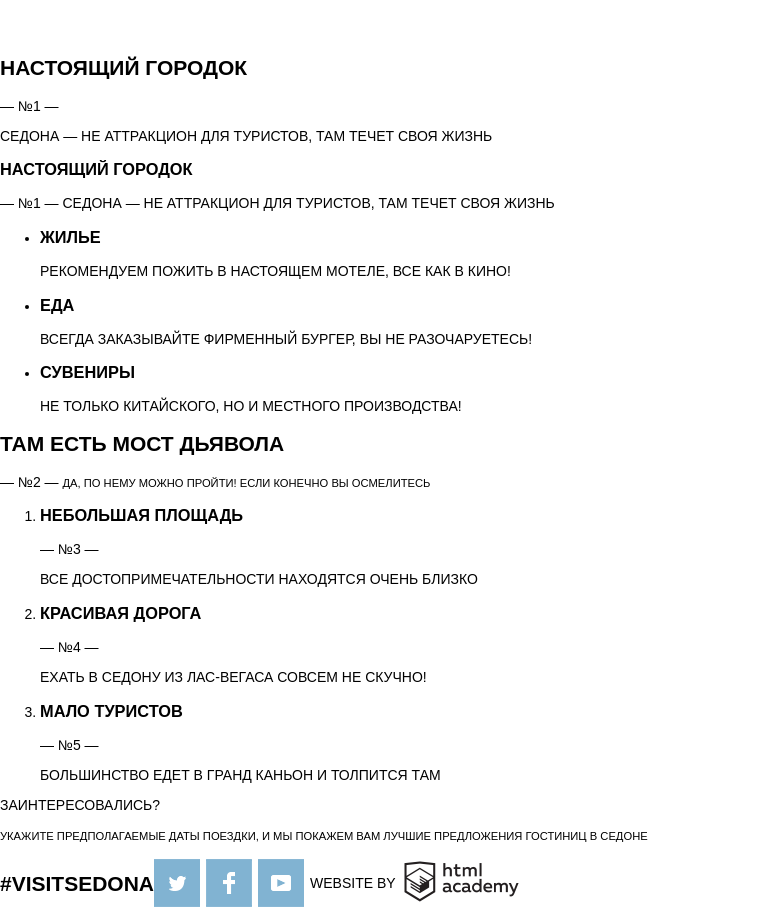
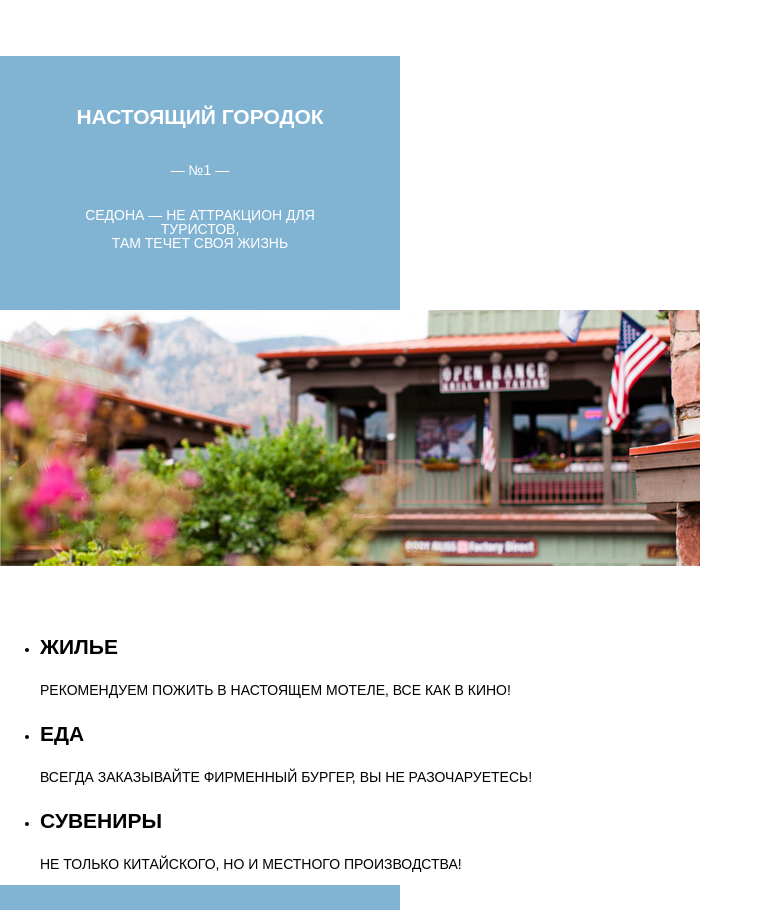
Before and after one commit to arcticstormx/practice_2_sedona, a plain HTML site: page index.html in a window 1280 px wide. Shown: the part 806-1716 px from the top of the page, without its empty margins (0-763 px from the left). Drawn offline with Linux system fonts and the light colour scheme.

Commit message:
Add CSS to index main

```diff
--- a/css/styles.css
+++ b/css/styles.css
@@ -40,6 +40,21 @@ body {
 	height: 1px;
 	margin: -1px;
 }
+
+.bold-text {
+    line-height: 31px;
+    font-size: 21px;
+    font-weight: 700;
+    text-transform: uppercase;
+}
+
+.small-text {
+    line-height: 14px;
+    font-size: 14px;
+    font-weight: 400;
+}
+
+/*классы хэдера*/
 
 .main-header {
 	display: flex;
@@ -91,6 +106,8 @@ body {
 	left: 531px;
 }
 
+/*классы секции main*/
+
 .index-main {
 	text-transform: uppercase;
 	font-weight: 400;
@@ -105,31 +122,59 @@ body {
 	height: 100%;
 }
 
-.sedona-summary__header {
+.sedona-summary__intro-text {
+    margin: 0;
+    padding: 0;
+}
+
+.sedona-summary__intro-text p {
 	margin: 0;
 	margin-bottom: 35px;
 	text-align: center;
 }
 
-.sedona-summary__small {
+.sedona-summary__intro-text small {
 	display: block;
 	margin-bottom: 59px;
 	text-align: center;
 }
 
-.bold-text {
-	line-height: 31px;
-	font-size: 21px;
-	font-weight: 700;
-	text-transform: uppercase;
+.sedona-summary-pic-block {
+    display: flex;
+    flex-direction: row;
+    flex-wrap: wrap;
 }
 
-.small-text {
-	line-height: 14px;
-	font-size: 14px;
-	font-weight: 400;
+.sedona-feature {
+    max-width: 400px;
+
+    padding-top: 45px;
+    padding-bottom: 60px;
+    padding-left: 60px;
+    padding-right: 60px;
+
+    text-align: center;
+
+    color: #ffffff;
+    background-color: #81b3d2;
 }
 
+.sedona-feature h3 {
+    margin: 0;
+    margin-bottom: 30px;
+}
+
+.sedona-feature p {
+    margin: 0;
+    margin-top: 30px;
+}
+
+.sedona-pic1 {
+    background-image: url(../img/pic1.jpg);
+    background-repeat: no-repeat;
+    width: 700px;
+    height: 300px;
+}
 /* начало классов футера */
 
 .main-footer {
@@ -189,3 +234,10 @@ body {
 	background-image: url("../img/logo_name.png");
 	background-repeat: none;
 }
+
+
+ /*модалка*/
+
+ .modal {
+ 	display: none;
+ }
--- a/index.html
+++ b/index.html
@@ -18,11 +18,12 @@
 				<img class="nav-logo" src="img/logo.png" alt="">
 			</div>
 			<ul class="site-nav">
-				<li><a href="">Карта штата</a></li>
-				<li><a href="">Гостиницы</a></li>
+				<li><a href="#">Карта штата</a></li>
+				<li><a href="#">Гостиницы</a></li>
 			</ul>
 		</nav>
 	</header>
+
 	<main class="index-main">
 		<h1 class="visually-hidden">Описание города Седона</h1>
 
@@ -32,51 +33,42 @@
 
 		<section class="sedona-summary">
 
-				<p class="sedona-summary__header bold-text">
-					СЕДОНА — небольшой городок в АРИЗОНЕ,</br> заслуживающий большего!
-				</p>
-				<small class="sedona-summary__small small-text">
-					Рассмотрим 5 причин, по которым Седона круче, чем гранд каньон!
-				</small>
+            <div class="sedona-summary__intro-text">
+                <p class="bold-text">
+                    СЕДОНА — небольшой городок в АРИЗОНЕ,</br> заслуживающий большего!
+                </p>
+                <small class="small-text">
+                    Рассмотрим 5 причин, по которым Седона круче, чем гранд каньон!
+                </small>
+            </div>
 
-			<div>
-				<div class="sedona-summary__feature sedona-feature">
-					<h2>Настоящий городок</h2>
-					<span>— №1 —</span>
-					<p>
-					СЕДОНА — НЕ АТТРАКЦИОН ДЛЯ ТУРИСТОВ, ТАМ ТЕЧЕТ СВОЯ ЖИЗНЬ
+            <div class="sedona-summary__pic-block">
+				<div class="sedona-feature">
+					<h3 class="bold-text">Настоящий городок</h3>
+					<span class="small-text">— №1 —</span>
+					<p class="small-text">
+					   СЕДОНА — НЕ АТТРАКЦИОН ДЛЯ ТУРИСТОВ,</br> ТАМ ТЕЧЕТ СВОЯ ЖИЗНЬ
 					</p>
 				</div>
-                <div class="main-sedona-pic1"></div>
+                <div class="sedona-pic1"></div>
+            </div>
 
-			<div class="sedona-summary__feature-and-pic">
-				<div class="sedona-summary__feature-block">
-					<h3 clas="bold-text">Настоящий городок</h3>
-					<small class="small-text">— №1 —</small>
-					<small class="small-text">
-					СЕДОНА — НЕ АТТРАКЦИОН ДЛЯ ТУРИСТОВ, ТАМ ТЕЧЕТ СВОЯ ЖИЗНЬ
-					</small>
-				</div>
-				<span class="sedona-photo sedona-photo--1"></span>
-
-			</div>
-
-			<ul>
-				<li>
-					<h3>Жилье</h3>
-					<p>
+			<ul class="utilities-list">
+				<li class="sedona-utility">
+					<h3 class="bold-text">Жилье</h3>
+					<p class="small-text">
 						Рекомендуем пожить в настоящем мотеле, все как в кино!
 					</p>
 				</li>
-				<li>
-					<h3>Еда</h3>
-					<p>
+				<li class="sedona-utility">
+					<h3 class="bold-text">Еда</h3>
+					<p class="small-text">
 						Всегда заказывайте ФИРМЕННЫЙ БУРГЕР, Вы НЕ разочаруетесь!
 					</p>
 				</li>
-				<li>
-					<h3>Сувениры</h3>
-					<p>
+				<li class="sedona-utility">
+					<h3 class="bold-text">Сувениры</h3>
+					<p class="small-text">
 						Не только китайского, но и местного производства!
 					</p>
 				</li>
@@ -92,21 +84,21 @@
                </div>
            </div>
 
-			<ol>
+			<ol class="features-list">
 				<li class="sedona-summary__feature sedona-feature sedona-feature--grey">
-					<h3>НЕБОЛЬШАЯ ПЛОЩАДЬ</h3>
-					<span>— №3 —</span>
-					<p>ВСЕ достопримечательности находятся очень близко</p>
+					<h3 class="bold-text">НЕБОЛЬШАЯ ПЛОЩАДЬ</h3>
+					<span class="small-text">— №3 —</span>
+					<p class="small-text">ВСЕ достопримечательности находятся очень близко</p>
 				</li>
 				<li class="sedona-summary__feature sedona-feature sedona-feature--grey">
-					<h3>КРАСИВАЯ ДОРОГА</h3>
-					<span>— №4 —</span>
-					<p>ЕХАТЬ В СЕДОНУ ИЗ ЛАС-ВЕГАСА совсем НЕ СКУЧНО!</p>
+					<h3 class="bold-text">КРАСИВАЯ ДОРОГА</h3>
+					<span class="small-text">— №4 —</span>
+					<p class="small-text">ЕХАТЬ В СЕДОНУ ИЗ ЛАС-ВЕГАСА совсем НЕ СКУЧНО!</p>
 				</li>
 				<li class="sedona-summary__feature sedona-feature sedona-feature--grey">
-					<h3>МАЛО ТУРИСТОВ</h3>
-					<span>— №5 —</span>
-					<p>Большинство едет в гранд каньон и толпится там</p>
+					<h3 class="bold-text">МАЛО ТУРИСТОВ</h3>
+					<span class="small-text">— №5 —</span>
+					<p class="small-text">Большинство едет в гранд каньон и толпится там</p>
 				</li>
 			</ol>
 		</section>
```
